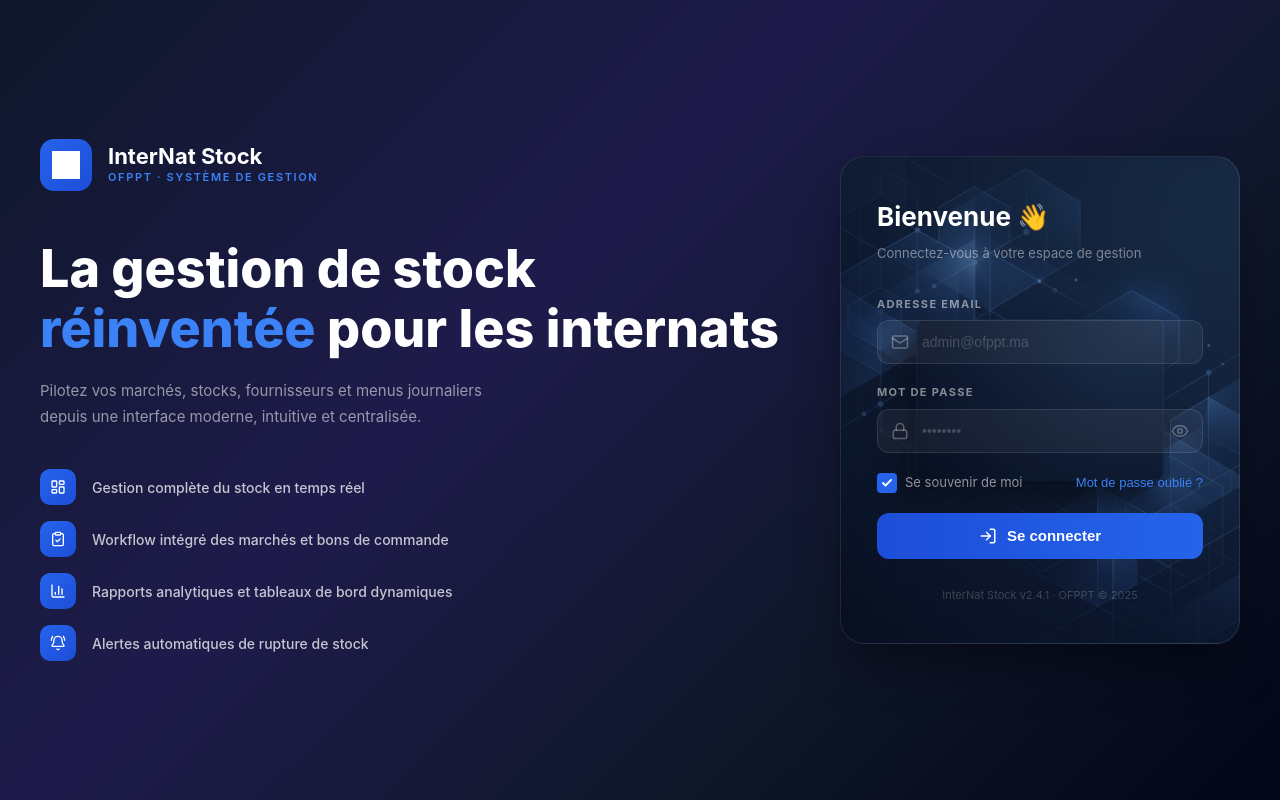
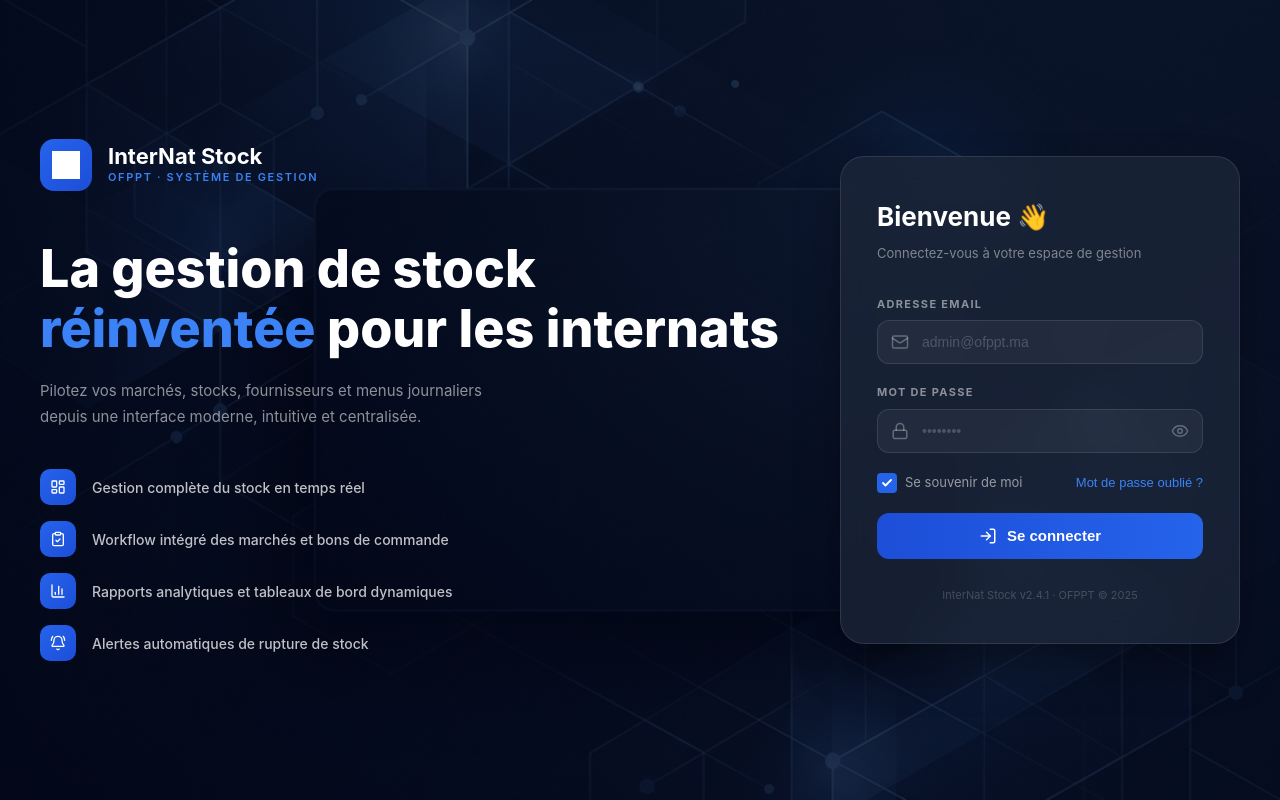
Before and after one commit to ZahiriAsma/projet-setnance, a React (Vite) app in the folder react-frontend/: page / in a window 1280 px wide. Built offline with nearby package versions, Linux system fonts and the light colour scheme.

Commit message:
Set background image for entire page and solid blue for login card

```diff
--- a/react-frontend/src/components/LoginPage.jsx
+++ b/react-frontend/src/components/LoginPage.jsx
@@ -52,9 +52,7 @@
             padding: '24px', backdropFilter: 'blur(6px)',
         }}>
             <div style={{
-                backgroundImage: `linear-gradient(rgba(15, 23, 42, 0.4), rgba(15, 23, 42, 0.4)), url(${cardBg})`,
-                backgroundSize: 'cover',
-                backgroundPosition: 'center',
+                background: '#1e293b',
                 border: '1px solid rgba(255,255,255,0.1)',
                 borderRadius: '24px', padding: '36px 32px',
                 width: '100%', maxWidth: '420px',
@@ -233,7 +231,10 @@
 
             <div style={{
                 minHeight: '100vh', width: '100%',
-                background: 'linear-gradient(135deg, #0f172a 0%, #1e1b4b 40%, #0f172a 70%, #020617 100%)',
+                backgroundImage: `linear-gradient(rgba(2, 6, 23, 0.7), rgba(2, 6, 23, 0.7)), url(${cardBg})`,
+                backgroundSize: 'cover',
+                backgroundPosition: 'center',
+                backgroundAttachment: 'fixed',
                 display: 'flex', alignItems: 'center', justifyContent: 'center',
                 fontFamily: "'Inter', 'Segoe UI', sans-serif",
                 padding: '24px', boxSizing: 'border-box',
@@ -288,13 +289,11 @@
                     {/* ── RIGHT: LOGIN CARD ── */}
                     <div style={{
                         width: '100%', maxWidth: '400px',
-                        backgroundImage: `linear-gradient(rgba(15, 23, 42, 0.4), rgba(15, 23, 42, 0.4)), url(${cardBg})`,
-                        backgroundSize: 'cover',
-                        backgroundPosition: 'center',
+                        background: 'rgba(30, 41, 59, 0.7)',
                         border: '1px solid rgba(255,255,255,0.1)',
                         borderRadius: '24px', padding: '40px 36px',
                         boxSizing: 'border-box',
-                        backdropFilter: 'blur(10px)', WebkitBackdropFilter: 'blur(10px)',
+                        backdropFilter: 'blur(16px)', WebkitBackdropFilter: 'blur(16px)',
                         flexShrink: 0,
                         boxShadow: '0 25px 50px -12px rgba(0, 0, 0, 0.5)',
                     }}>
```
